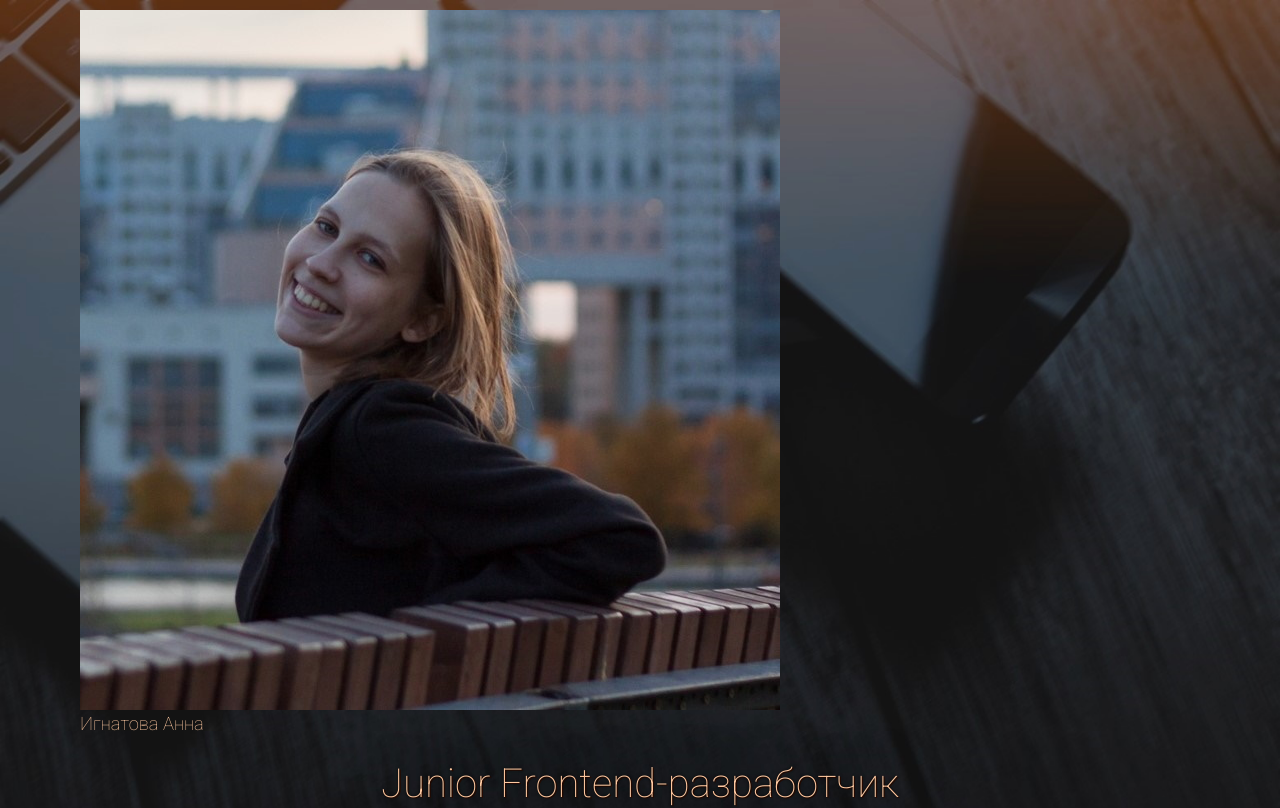
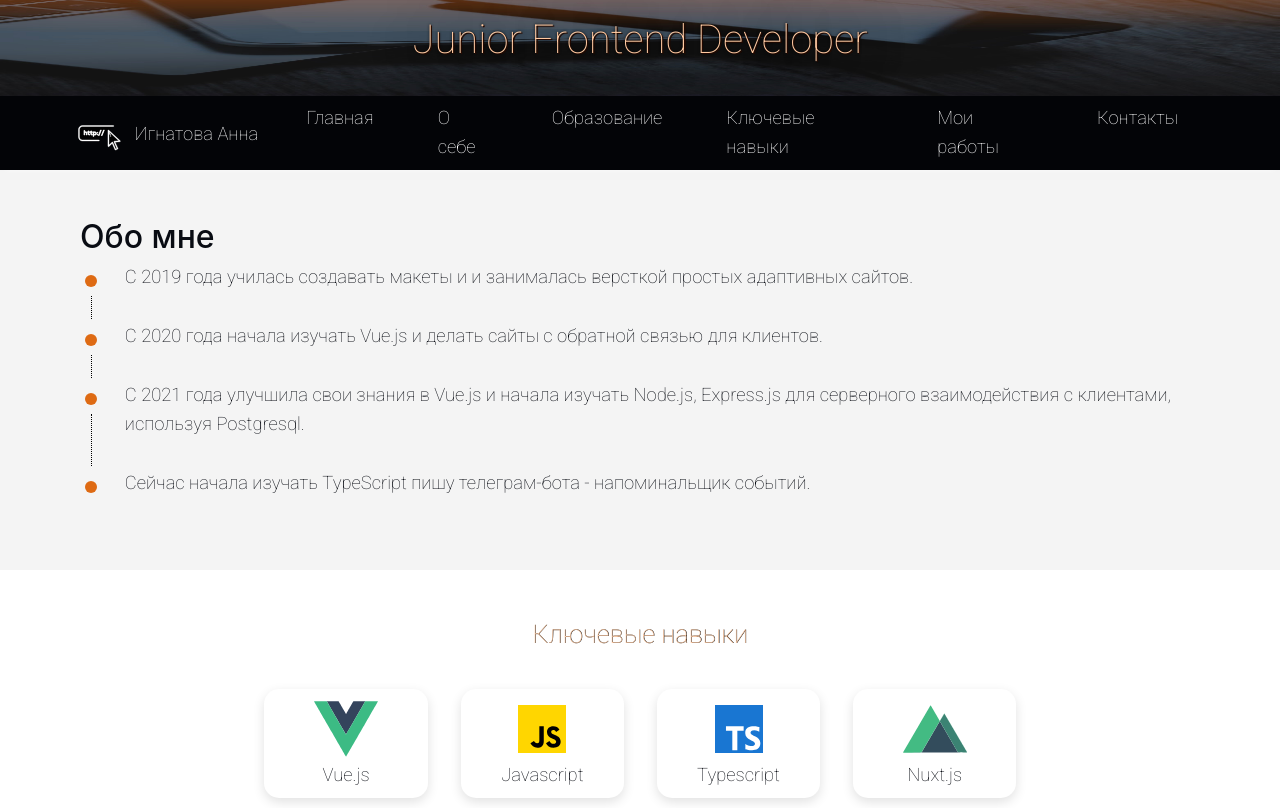
Before and after one commit to AnigalHub/Portfolio, a Nuxt app: page / in a window 1280 px wide. Shown: the top 808 px of the page. Built offline with nearby package versions, Linux system fonts and the light colour scheme; a web font is replaced by a local one.

Commit message:
изменен контент - надписи

```diff
--- a/components/home.vue
+++ b/components/home.vue
@@ -1,9 +1,9 @@
 <template>
     <div id="Home">
       <div class="container">
-        <img src="../static/me.jpg">
-        <p class="name">Игнатова Анна</p>
-        <p class="front">Junior Frontend-разработчик</p>
+        <!--<img src="../static/me.jpg">-->
+<!--        <p class="name">Игнатова Анна</p>-->
+        <p class="front">Junior Frontend Developer</p>
       </div>
     </div>
 </template>
```
